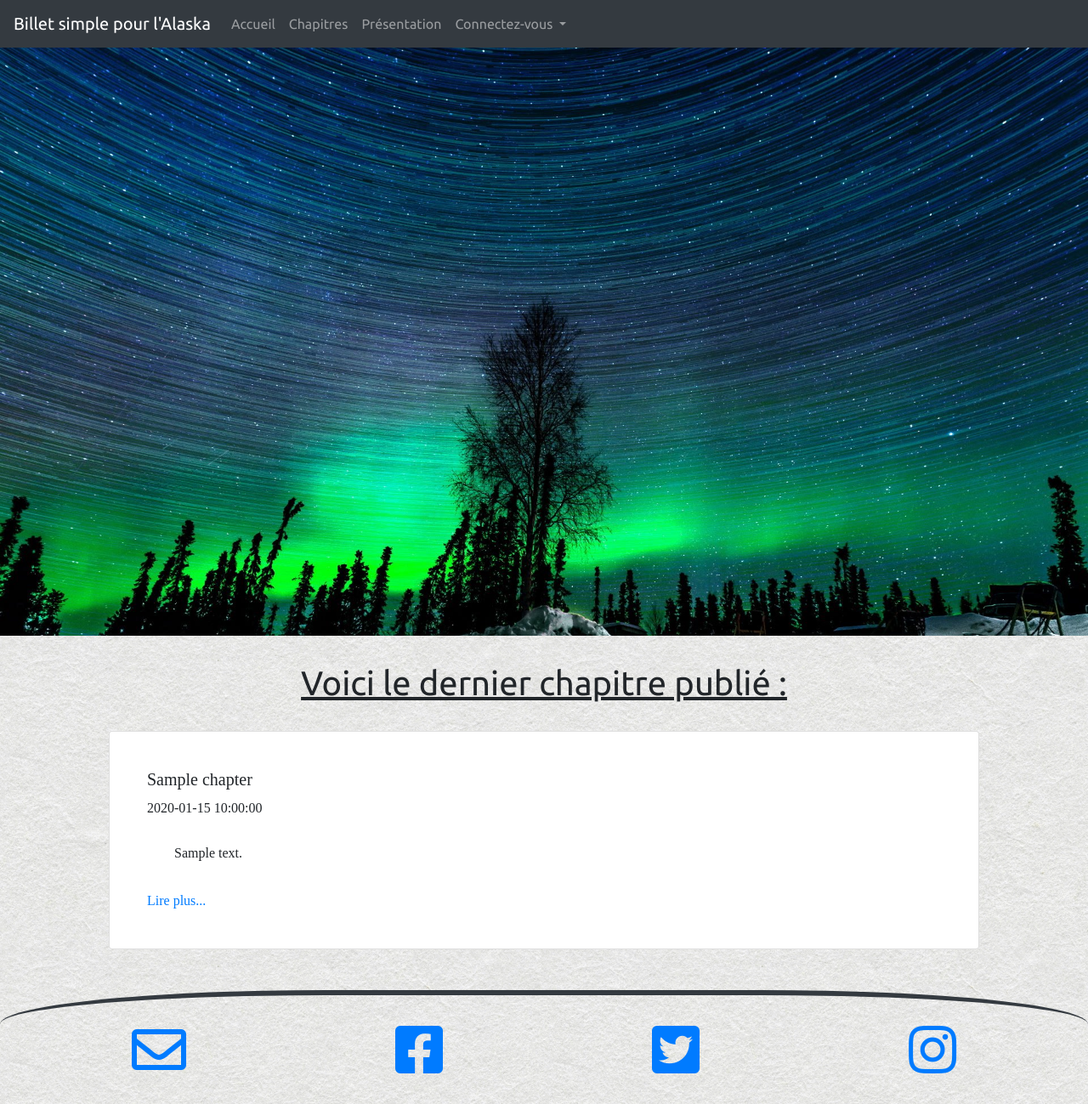
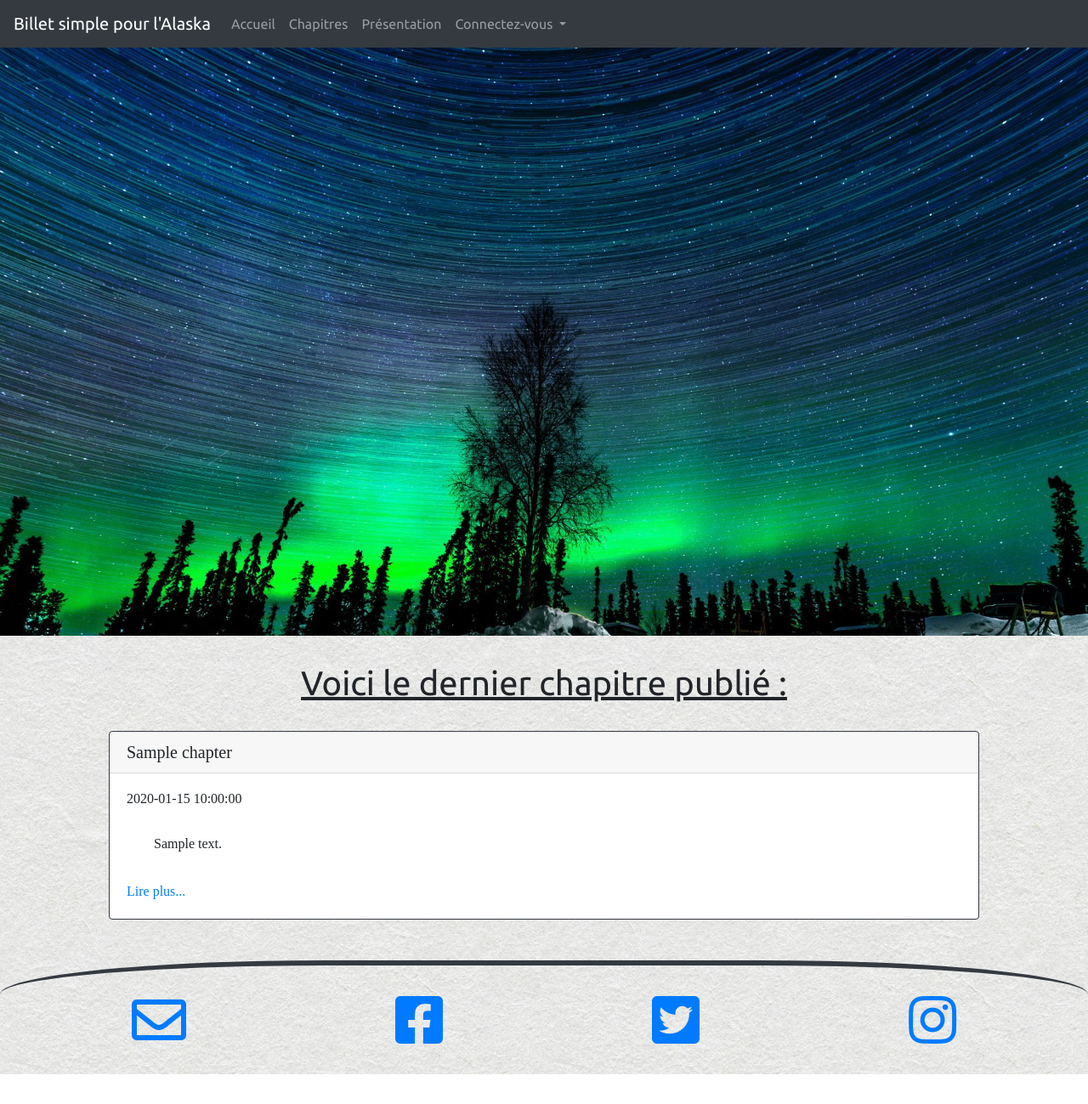
Before and after one commit to valentinantoin/Blog-Jean-Forteroche, a PHP site: template src/views/home.twig in a window 1280 px wide. Shown: the whole page at 85% size. After the commit the page ends 1264 px from the top, so only its background shows below. Run offline with PHP 8.4, Linux system fonts and the light colour scheme; the template is opened without the code that fills it: most values are stand-ins (such as "Sample title", 1, 10 or a date in 2020); some libraries are stand-ins or nearby versions; some web fonts are replaced.

Commit message:
Fix bootstrap style

```diff
--- a/src/views/chapters.twig
+++ b/src/views/chapters.twig
@@ -12,8 +12,8 @@
     {% for chapter in chapters %}
 
         <div class="card">
+            <h5 class="card-header">{{ chapter.title | nl2br }}</h5>
             <div class="card-body">
-                <h5 class="card-title">{{ chapter.title | nl2br }}</h5>
                 <h6 class="card-text">{{ chapter.creation_date_fr }}</h6>
                 <p class="card-text">{{ chapter.content | nl2br }}</p>
                 <a href="https://jeanforteroche.valentin-antoin.fr/index.php?acces=chapter&id={{ chapter.id }}" class="card-link">Lire plus...</a>
--- a/src/views/home.twig
+++ b/src/views/home.twig
@@ -22,18 +22,14 @@
     <h1>Voici le dernier chapitre publié : </h1>
 
 
-    <div class="card">
-        <section class="card-body">
-            <h5 class="card-title">{{ chapter.title | nl2br}}</h5>
+    <div class="card border-dark">
+        <h5 class="card-header">{{ chapter.title | nl2br}}</h5>
+        <div class="card-body">
             <h6 class="card-text">{{ chapter.creation_date_fr }}</h6>
             <p class="card-text">{{ chapter.content | nl2br}}</p>
             <a href="https://jeanforteroche.valentin-antoin.fr/index.php?acces=chapter&id={{ chapter.id }}" class="card-link">Lire plus...</a>
-        </section>
+        </div>
     </div>
 
 
-
-
-
-
 {% endblock %}
```
Also changed, not shown: src/views/chapter.twig (+7 -4 lines).
